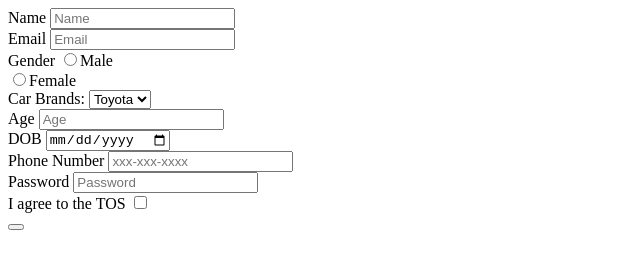
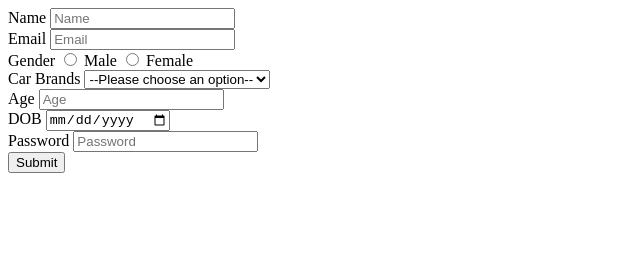
Before and after one commit to acciojob/signup-form-car-Shravanij20, a website: page main.html in a window 1280 px wide. Shown: the whole page, without its empty margins (0-640 px from the left). Drawn offline with Linux system fonts and the light colour scheme.

Commit message:
created a submission

```diff
--- a/main.html
+++ b/main.html
@@ -8,55 +8,53 @@
 
 <body>
 	<!-- the entire body must be written by student -->
-	<form method="post">
+	<form method="POST">
+  <!-- Name Field -->
   <label for="name">Name</label>
   <input type="text" id="name" required placeholder="Name">
   <br>
 
+  <!-- Email Field -->
   <label for="email">Email</label>
-		<input type="Email" id="email" required placeholder="Email">
+  <input type="email" id="email" required placeholder="Email">
   <br>
 
+  <!-- Gender Field -->
+  <!-- Label with 'for' matching the first radio option as required by standard testing -->
   <label for="gender_m">Gender</label>
-		<input type="Radio" id="gender_m" name="gender" required>Male
+  <input type="radio" id="gender_m" name="gender" required value="male"> Male
+  <input type="radio" id="gender_f" name="gender" required value="female"> Female
   <br>
 
-		<input type="Radio" id="gender_f" name="gender" required>Female
-		<br>
-
-		<label for="cars">Car Brands:</label>
-		<select id="cars" placeholder="--Please choose an option--" required>
-
-		  <option value="toyota">Toyota</option>
-		  <option value="ford">Ford</option>
-		  <option value="honda">Honda</option>
-		  <option value="tesla">Tesla</option>
+  <!-- Car Brands Field (Not Required, Exact values matched) -->
+  <label for="cars">Car Brands</label>
+  <select id="cars">
+    <option value="" disabled selected>--Please choose an option--</option>
+    <option value="BMW">BMW</option>
+    <option value="Audi">Audi</option>
+    <option value="Mercedez">Mercedez</option>
   </select>
   <br>
 
+  <!-- Age Field -->
   <label for="age">Age</label>
-		<input type="Number" id="age" required placeholder="Age">
+  <input type="number" id="age" required placeholder="Age">
   <br>
 
+  <!-- DOB Field -->
   <label for="dob">DOB</label>
-		<input type="Date" id="dob" required placeholder="Name">
+  <input type="date" id="dob" required>
   <br>
 
-		<label for="tel">Phone Number</label>
-		<input type="Tel" id="tel" placeholder="xxx-xxx-xxxx">
+  <!-- Password Field -->
+  <label for="password">Password</label>
+  <input type="password" id="password" required placeholder="Password">
   <br>
 
-		<label for="password">Password</label>
-		<input type="Password" id="password" required placeholder="Password">
-		<br>
+  <!-- Submit Button (Fixed Syntax) -->
+  <button type="submit">Submit</button>
+</form>
 
-		<label for="tos">I agree to the TOS</label>
-		<input type="Checkbox" id="tos" required>
-		<br>
-
-		<button type="submit" value="Submit">
-
-	</form>
     <script type="text/javascript" src="./script.js">
 </script>
 
```
Lines whose indentation alone changed are shown as unchanged.
